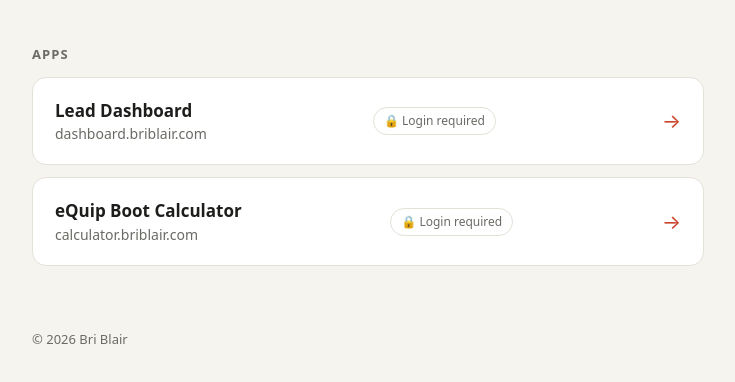
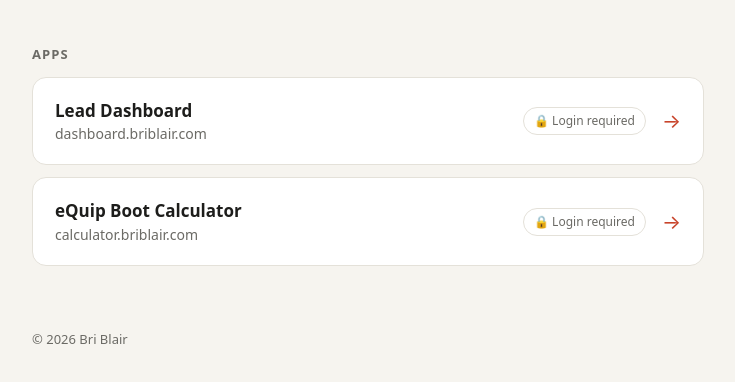
Before and after one commit to brianablair/briblair-home, a plain HTML site: page public/index.html in a window 1280 px wide. Shown: the part 158-540 px from the top of the page, without its empty margins (272-1007 px from the left). Drawn offline with Linux system fonts and the light colour scheme.

Commit message:
Align login badges on homepage cards
Co-Authored-By: Claude Opus 5.5 <noreply@anthropic.com>
Claude-Session: https://claude.ai/code/session_01Ks1K3pshZQyNPpiC8MJSuS

```diff
--- a/public/index.html
+++ b/public/index.html
@@ -18,6 +18,7 @@
   a.card{display:flex;align-items:center;justify-content:space-between;gap:16px;padding:20px 22px;background:var(--card);border:1px solid var(--line);border-radius:14px;color:inherit;text-decoration:none;transition:border-color .15s,transform .15s}
   a.card:hover{border-color:var(--accent);transform:translateY(-1px)}
   a.card:focus-visible{outline:2px solid var(--accent);outline-offset:2px}
+  a.card>div{flex:1;min-width:0}
   .title{font-weight:600;font-size:17px}
   .sub{color:var(--muted);font-size:14px}
   .tag{flex:none;font-size:12px;padding:4px 10px;border-radius:999px;border:1px solid var(--line);color:var(--muted);white-space:nowrap}
```
